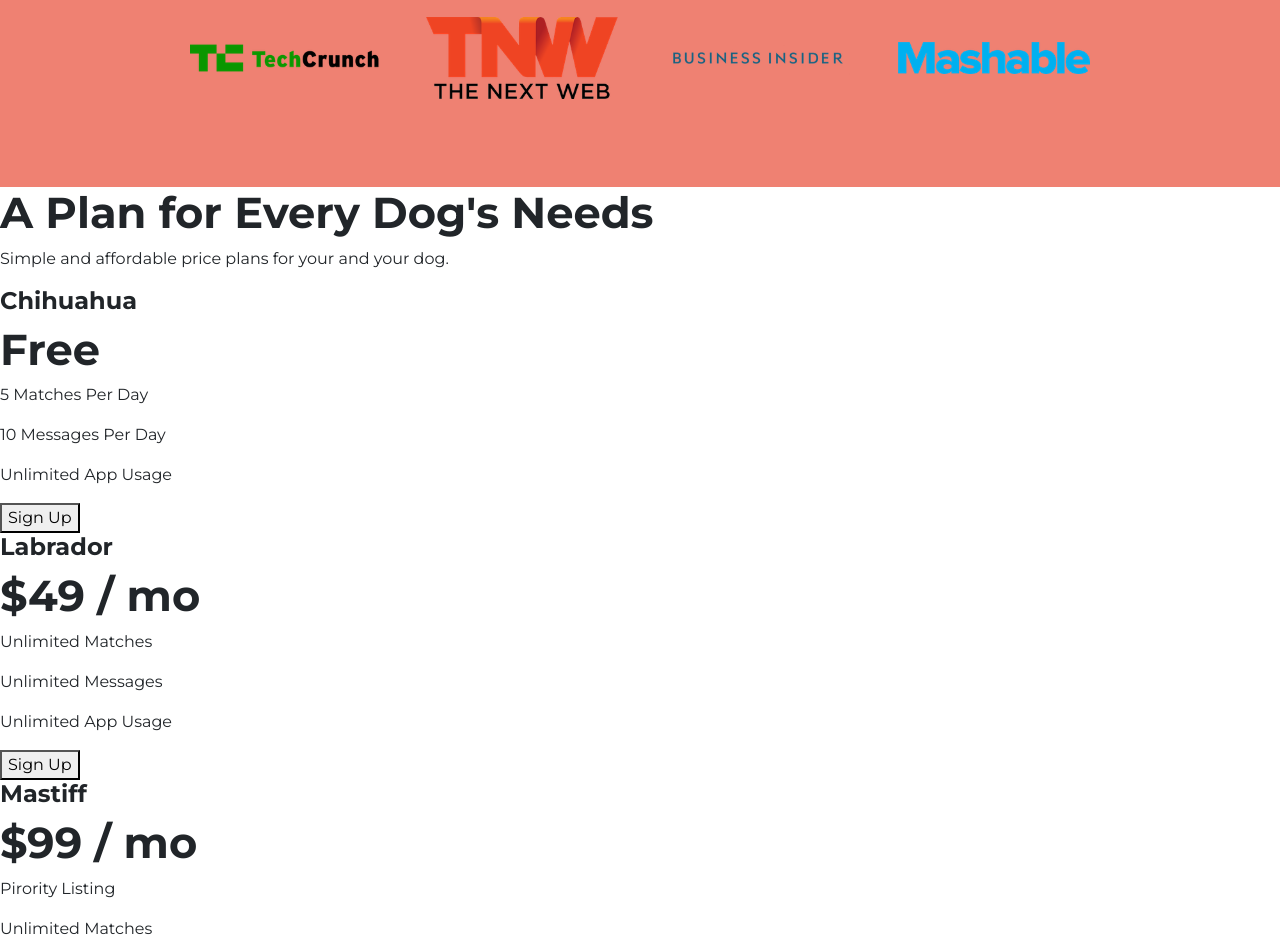
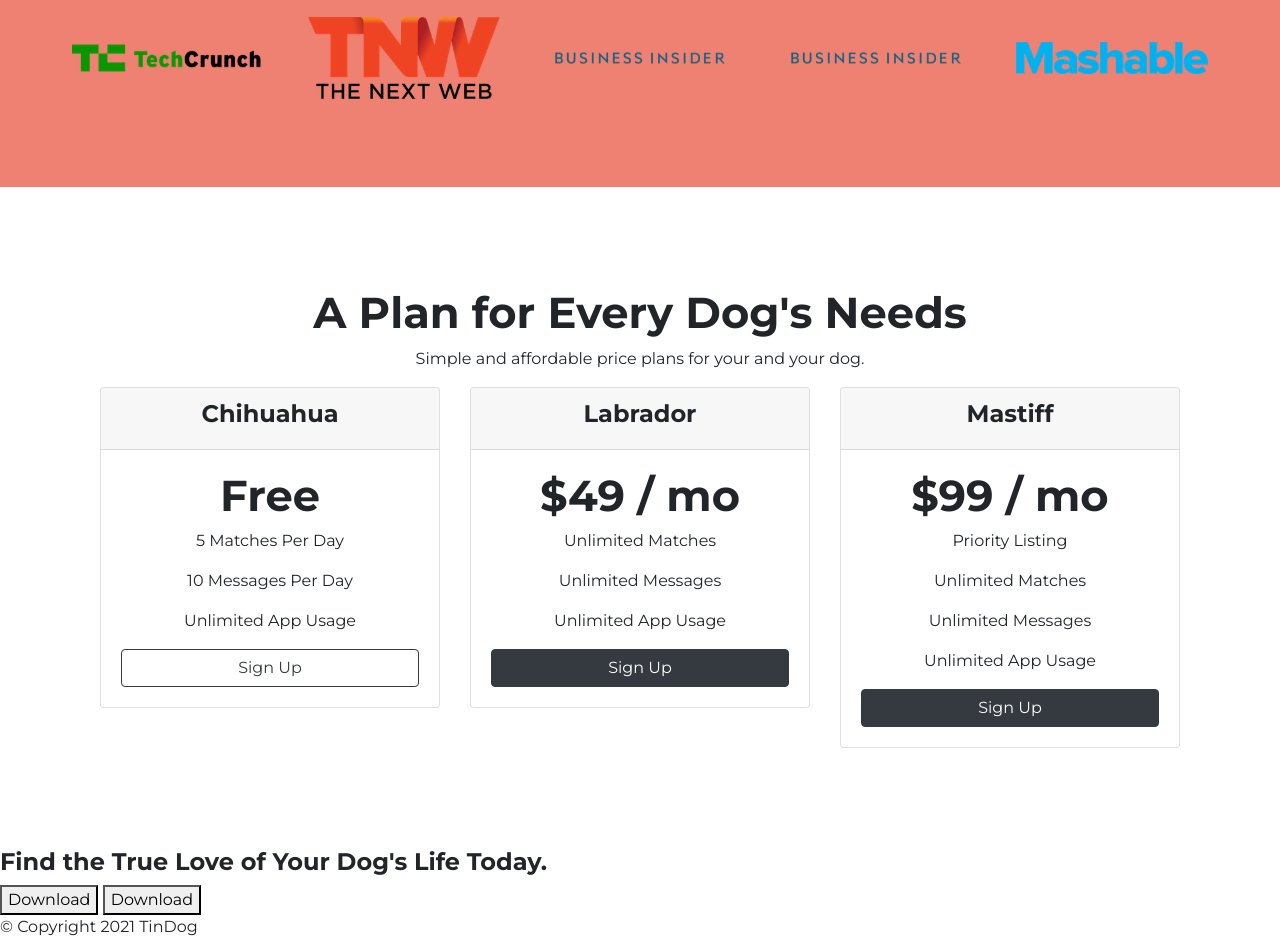
Before and after one commit to Lunalulululu/TinDog-Ecommerce-Website, a plain HTML site: page index.html in a window 1280 px wide. Shown: the part 1719-2663 px from the top of the page. Drawn offline with nearby package versions, Linux system fonts and the light colour scheme.

Commit message:
try a pull request

```diff
--- a/css/styles.css
+++ b/css/styles.css
@@ -1,82 +1,77 @@
-body{
-    font-family: 'Montserrat', sans-serif;
+body {
+  font-family: "Montserrat", sans-serif;
 }
-#title{
-    background-color:#ff4c68;
-    color:white;
+#title {
+  background-color: #ff4c68;
+  color: white;
 }
 
-h1{
-    font-family: 'Montserrat', sans-serif;
+h1 {
+  font-family: "Montserrat", sans-serif;
   font-weight: 900;
   font-size: 3.5rem;
   line-height: 1.5;
 }
 
-.container-fluid{
-    padding:3% 15%;
+.container-fluid {
+  padding: 3% 15%;
 }
 /* Navigation bar */
-.navbar{
+.navbar {
   padding: 0 0 4.5rem;
-
 }
 
-.navbar-brand{
-    font-family: 'Ubuntu', sans-serif;;
-    font-size:2.5rem;
+.navbar-brand {
+  font-family: "Ubuntu", sans-serif;
+  font-size: 2.5rem;
   font-weight: bold;
 }
 
-.nav-item{
+.nav-item {
   padding: 0 18px;
 }
-.nav-link{
+.nav-link {
   font-size: 1.2rem;
   font-weight: 100px;
 }
 /* Download Button */
 
-.download-button{
+.download-button {
   margin: 5% 3% 5% 0;
 }
 
-.fab{
+.fab {
   margin: 0 5px 0 0;
 }
 
 /* Title image */
-.title-image{
+.title-image {
   width: 60%;
   transform: rotate(25deg);
 }
 
-
 /* feature box*/
 
-#features{
+#features {
   padding: 7% 15%;
 }
-.feature-box{
+.feature-box {
   text-align: center;
-    padding:5%;
+  padding: 5%;
 }
-.icon{
+.icon {
   color: #ef8172;
   margin-bottom: 1rem;
 }
 
-
-.p{
+.p {
   color: #8f8f8f;
-
 }
-h3{
-    font-family: 'Montserrat', sans-serif;
+h3 {
+  font-family: "Montserrat", sans-serif;
   font-weight: 700;
   font-size: 1.5rem;
 }
-
 
 .icon:hover {
   color: #ff4c68;
@@ -84,34 +79,41 @@ h3{
 
 /* Testimonials */
 
-#testimonials{
-
+#testimonials {
   text-align: center;
-    background-color:#ef8172;
+  background-color: #ef8172;
   color: white;
-
 }
-h2{
-    font-family: 'Montserrat', sans-serif;
+h2 {
+  font-family: "Montserrat", sans-serif;
   font-size: 2.7rem;
-    font-weight:700;
+  font-weight: 700;
 }
-.testimonials-image{
+.testimonials-image {
   border-radius: 100%;
   width: 10%;
   margin: 30px;
 }
-#press{
-    background-color:#ef8172;
+#press {
+  background-color: #ef8172;
   text-align: center;
   padding-bottom: 3%;
 }
 
-.press-logo{
-    width:15%;
-    margin:20px 20px 50px;
+.press-logo {
+  width: 15%;
+  margin: 20px 20px 50px;
 }
 
-.carousel-item{
-    padding:7% 15%;
+/* Pricing section */
+#pricing {
+  padding: 100px;
+  text-align: center;
 }
+
+.carousel-item {
+  padding: 7% 15%;
+}
+.sign-up-btn {
+  width: 100%;
+}
--- a/index.html
+++ b/index.html
@@ -1,37 +1,63 @@
 <!DOCTYPE html>
 <html>
-
   <head>
-  <meta charset="utf-8">
+    <meta charset="utf-8" />
     <title>TinDog</title>
     <!-- Google Fonts -->
-  <link rel="preconnect" href="https://fonts.gstatic.com">
-  <link href="https://fonts.googleapis.com/css2?family=Montserrat:wght@100;300;400;500;700;900&family=Ubuntu:wght@300;400;500;700&display=swap" rel="stylesheet">
+    <link rel="preconnect" href="https://fonts.gstatic.com" />
+    <link
+      href="https://fonts.googleapis.com/css2?family=Montserrat:wght@100;300;400;500;700;900&family=Ubuntu:wght@300;400;500;700&display=swap"
+      rel="stylesheet"
+    />
 
     <!-- CSS Stylesheets -->
-  <link rel="stylesheet" href="https://maxcdn.bootstrapcdn.com/bootstrap/4.0.0/css/bootstrap.min.css" integrity="sha384-Gn5384xqQ1aoWXA+058RXPxPg6fy4IWvTNh0E263XmFcJlSAwiGgFAW/dAiS6JXm" crossorigin="anonymous">
-  <link rel="stylesheet" href="css/styles.css">
+    <link
+      rel="stylesheet"
+      href="https://maxcdn.bootstrapcdn.com/bootstrap/4.0.0/css/bootstrap.min.css"
+      integrity="sha384-Gn5384xqQ1aoWXA+058RXPxPg6fy4IWvTNh0E263XmFcJlSAwiGgFAW/dAiS6JXm"
+      crossorigin="anonymous"
+    />
+    <link rel="stylesheet" href="css/styles.css" />
 
     <!-- Font Awesome -->
-  <script src="https://kit.fontawesome.com/40f4333957.js" crossorigin="anonymous"></script>
+    <script
+      src="https://kit.fontawesome.com/40f4333957.js"
+      crossorigin="anonymous"
+    ></script>
 
     <!-- Boostrap Scripts -->
-  <script src="https://code.jquery.com/jquery-3.2.1.slim.min.js" integrity="sha384-KJ3o2DKtIkvYIK3UENzmM7KCkRr/rE9/Qpg6aAZGJwFDMVNA/GpGFF93hXpG5KkN" crossorigin="anonymous"></script>
-  <script src="https://cdnjs.cloudflare.com/ajax/libs/popper.js/1.12.9/umd/popper.min.js" integrity="sha384-ApNbgh9B+Y1QKtv3Rn7W3mgPxhU9K/ScQsAP7hUibX39j7fakFPskvXusvfa0b4Q" crossorigin="anonymous"></script>
-  <script src="https://maxcdn.bootstrapcdn.com/bootstrap/4.0.0/js/bootstrap.min.js" integrity="sha384-JZR6Spejh4U02d8jOt6vLEHfe/JQGiRRSQQxSfFWpi1MquVdAyjUar5+76PVCmYl" crossorigin="anonymous"></script>
-
-
-
+    <script
+      src="https://code.jquery.com/jquery-3.2.1.slim.min.js"
+      integrity="sha384-KJ3o2DKtIkvYIK3UENzmM7KCkRr/rE9/Qpg6aAZGJwFDMVNA/GpGFF93hXpG5KkN"
+      crossorigin="anonymous"
+    ></script>
+    <script
+      src="https://cdnjs.cloudflare.com/ajax/libs/popper.js/1.12.9/umd/popper.min.js"
+      integrity="sha384-ApNbgh9B+Y1QKtv3Rn7W3mgPxhU9K/ScQsAP7hUibX39j7fakFPskvXusvfa0b4Q"
+      crossorigin="anonymous"
+    ></script>
+    <script
+      src="https://maxcdn.bootstrapcdn.com/bootstrap/4.0.0/js/bootstrap.min.js"
+      integrity="sha384-JZR6Spejh4U02d8jOt6vLEHfe/JQGiRRSQQxSfFWpi1MquVdAyjUar5+76PVCmYl"
+      crossorigin="anonymous"
+    ></script>
   </head>
 
   <body>
-
     <section id="title">
       <div class="container-fluid">
         <!-- Nav Bar -->
         <nav class="navbar navbar-expand-lg navbar-dark">
           <a class="navbar-brand" href="">tindog</a>
-       <button class="navbar-toggler" type="button" data-toggle="collapse" data-target="#navbarSupportedContent" aria-controls="navbarSupportedContent" aria-expanded="false" aria-label="Toggle navigation">
+          <button
+            class="navbar-toggler"
+            type="button"
+            data-toggle="collapse"
+            data-target="#navbarSupportedContent"
+            aria-controls="navbarSupportedContent"
+            aria-expanded="false"
+            aria-label="Toggle navigation"
+          >
             <span class="navbar-toggler-icon"></span>
           </button>
           <div class="collapse navbar-collapse" id="navbarSupportedContent">
@@ -49,23 +75,30 @@
           </div>
         </nav>
 
-
-
         <!-- Title -->
         <div class="row">
-      <div class='col-lg-6'>
+          <div class="col-lg-6">
             <h1>Meet new and interesting dogs nearby.</h1>
-        <button type="button" class="btn btn-dark btn-lg download-button" ><i class="fab fa-apple"></i>Download</button>
-        <button type="button" class="btn btn-outline-light btn-lg download-button"><i class="fab fa-google-play"></i>Download</button>
+            <button type="button" class="btn btn-dark btn-lg download-button">
+              <i class="fab fa-apple"></i>Download
+            </button>
+            <button
+              type="button"
+              class="btn btn-outline-light btn-lg download-button"
+            >
+              <i class="fab fa-google-play"></i>Download
+            </button>
           </div>
-      <div class='col-lg-6'>
-        <img class = "title-image" src="images/iphone6.png" alt="iphone-mockup">
+          <div class="col-lg-6">
+            <img
+              class="title-image"
+              src="images/iphone6.png"
+              alt="iphone-mockup"
+            />
           </div>
         </div>
-
       </div>
     </section>
-
 
     <!-- Features -->
 
@@ -73,7 +106,7 @@
       <div class="row">
         <div class="feature-box col-lg-4">
           <i class="icon fas fa-check-circle fa-4x"></i>
-        <h3 class= "">Easy to use.</h3>
+          <h3 class="">Easy to use.</h3>
           <p>So easy to use, even your dog could do it.</p>
         </div>
         <div class="feature-box col-lg-4">
@@ -89,105 +122,149 @@
       </div>
     </section>
 
-
     <!-- Testimonials -->
 
     <section id="testimonials">
-    <div id="carouselExampleSlidesOnly" class="carousel slide" data-interval="false">
+      <div
+        id="carouselExampleSlidesOnly"
+        class="carousel slide"
+        data-interval="false"
+      >
         <div class="carousel-inner">
           <div class="carousel-item active">
-          <h2>I no longer have to sniff other dogs for love. I've found the hottest Corgi on TinDog. Woof.</h2>
-          <img class= "testimonials-image" src="images/dog-img.jpg" alt="dog-profile">
+            <h2>
+              I no longer have to sniff other dogs for love. I've found the
+              hottest Corgi on TinDog. Woof.
+            </h2>
+            <img
+              class="testimonials-image"
+              src="images/dog-img.jpg"
+              alt="dog-profile"
+            />
             <em>Pebbles, New York</em>
           </div>
           <div class="carousel-item">
-          <h2 class="testimonial-text">My dog used to be so lonely, but with TinDog's help, they've found the love of their life. I think.</h2>
-          <img class="testimonials-image" src="images/lady-img.jpg" alt="lady-profile">
+            <h2 class="testimonial-text">
+              My dog used to be so lonely, but with TinDog's help, they've found
+              the love of their life. I think.
+            </h2>
+            <img
+              class="testimonials-image"
+              src="images/lady-img.jpg"
+              alt="lady-profile"
+            />
             <em>Beverly, Illinois</em>
           </div>
         </div>
-       <a class="carousel-control-prev" href="#carouselExampleSlidesOnly" role="button" data-slide="prev">
+        <a
+          class="carousel-control-prev"
+          href="#carouselExampleSlidesOnly"
+          role="button"
+          data-slide="prev"
+        >
           <span class="carousel-control-prev-icon" aria-hidden="true"></span>
           <span class="sr-only">Previous</span>
         </a>
-      <a class="carousel-control-next" href="#carouselExampleSlidesOnly" role="button" data-slide="next">
+        <a
+          class="carousel-control-next"
+          href="#carouselExampleSlidesOnly"
+          role="button"
+          data-slide="next"
+        >
           <span class="carousel-control-next-icon" aria-hidden="true"></span>
           <span class="sr-only">Next</span>
         </a>
       </div>
-
-
-
-
     </section>
-
 
     <!-- Press -->
 
     <section id="press">
-    <img class="press-logo"src="images/techcrunch.png" alt="tc-logo">
-    <img class="press-logo"src="images/tnw.png" alt="tnw-logo">
-    <img class="press-logo"src="images/bizinsider.png" alt="biz-insider-logo">
-    <img class="press-logo"src="images/mashable.png" alt="mashable-logo">
-
+      <img class="press-logo" src="images/techcrunch.png" alt="tc-logo" />
+      <img class="press-logo" src="images/tnw.png" alt="tnw-logo" />
+      <img
+        class="press-logo"
+        src="images/bizinsider.png"
+        alt="biz-insider-logo"
+      />
+      <img
+        class="press-logo"
+        src="images/bizinsider.png"
+        alt="biz-insider-logo"
+      />
+      <img class="press-logo" src="images/mashable.png" alt="mashable-logo" />
     </section>
-
 
     <!-- Pricing -->
 
     <section id="pricing">
-
       <h2>A Plan for Every Dog's Needs</h2>
       <p>Simple and affordable price plans for your and your dog.</p>
-
-
+      <div class="row">
+        <div class="col-lg-4 col-mid-6">
+          <div class="card">
+            <div class="card-header">
               <h3>Chihuahua</h3>
+            </div>
+            <div class="card-body">
               <h2>Free</h2>
               <p>5 Matches Per Day</p>
               <p>10 Messages Per Day</p>
               <p>Unlimited App Usage</p>
-    <button type="button">Sign Up</button>
-
-
+              <button type="button" class="sign-up-btn btn btn-outline-dark">
+                Sign Up
+              </button>
+            </div>
+          </div>
+        </div>
+        <div class="col-lg-4 col-mid-6">
+          <div class="card">
+            <div class="card-header">
               <h3>Labrador</h3>
+            </div>
+            <div class="card-body">
               <h2>$49 / mo</h2>
               <p>Unlimited Matches</p>
               <p>Unlimited Messages</p>
               <p>Unlimited App Usage</p>
-    <button type="button">Sign Up</button>
-
-
+              <button type="button" class="sign-up-btn btn btn-dark">
+                Sign Up
+              </button>
+            </div>
+          </div>
+        </div>
+        <div class="col-lg-4">
+          <div class="card">
+            <div class="card-header">
               <h3>Mastiff</h3>
+            </div>
+            <div class="card-body">
               <h2>$99 / mo</h2>
-    <p>Pirority Listing</p>
+              <p>Priority Listing</p>
               <p>Unlimited Matches</p>
               <p>Unlimited Messages</p>
               <p>Unlimited App Usage</p>
-    <button type="button">Sign Up</button>
-
+              <button type="button" class="sign-up-btn btn btn-dark">
+                Sign Up
+              </button>
+            </div>
+          </div>
+        </div>
+      </div>
     </section>
-
 
     <!-- Call to Action -->
 
     <section id="cta">
-
       <h3>Find the True Love of Your Dog's Life Today.</h3>
       <button type="button">Download</button>
       <button type="button">Download</button>
-
     </section>
-
 
     <!-- Footer -->
 
     <footer id="footer">
-
-    <p>© Copyright 2018 TinDog</p>
-
+      <p>© Copyright 2021 TinDog</p>
     </footer>
-
-
   </body>
-
 </html>
```
Also changed, not shown: 2 other files. Lines whose indentation alone changed are shown as unchanged.
